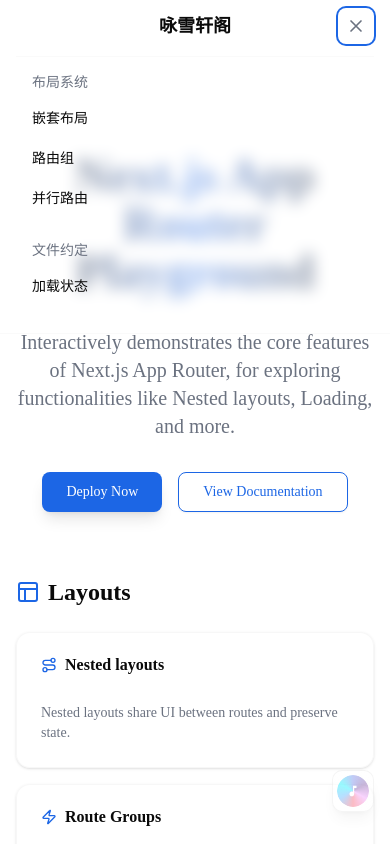
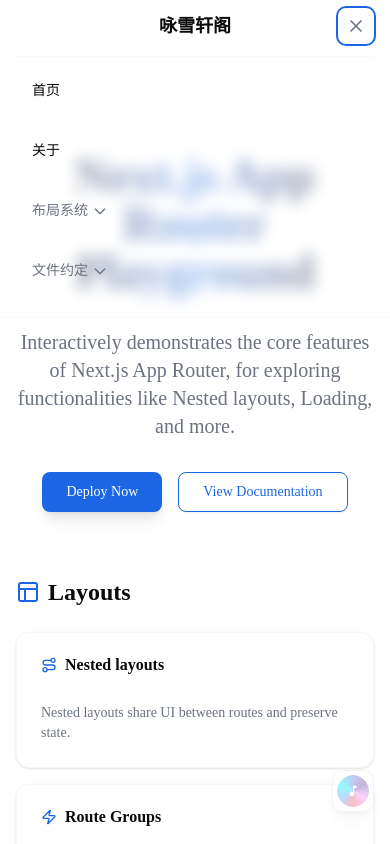
Before and after one commit to weiyuhl/next-app-router, a Next.js app: page / in a window 390 px wide. Both pictures are taken after a click on the button 356 px from the left and 26 px from the top of the page. Shown: the top 844 px of the page. Built offline with nearby package versions, Linux system fonts and the light colour scheme.

Commit message:
优化导航栏和返回顶部按钮：实现移动端菜单点击展开功能，调整按钮位置和箭头图标布局

```diff
--- a/src/components/BackToTop.tsx
+++ b/src/components/BackToTop.tsx
@@ -76,7 +76,7 @@
           onClick={scrollToTop}
           onMouseEnter={handleMouseEnter}
           onMouseLeave={handleMouseLeave}
-          className="fixed bottom-24 right-8 z-40 p-3 bg-white text-gray-600 hover:text-gray-800 rounded-full shadow-xl hover:shadow-2xl transition-all duration-300 hover:scale-110 focus:outline-none focus:ring-2 focus:ring-gray-300 focus:ring-offset-2 backdrop-blur-sm border border-gray-200 hover:bg-gray-50 hover:border-gray-300"
+          className="fixed bottom-24 right-4 z-40 p-3 bg-white text-gray-600 hover:text-gray-800 rounded-full shadow-xl hover:shadow-2xl transition-all duration-300 hover:scale-110 focus:outline-none focus:ring-2 focus:ring-gray-300 focus:ring-offset-2 backdrop-blur-sm border border-gray-200 hover:bg-gray-50 hover:border-gray-300"
           aria-label="返回顶部"
         >
           <ChevronUp className="w-5 h-5" />
--- a/src/components/Header.tsx
+++ b/src/components/Header.tsx
@@ -8,6 +8,7 @@
   const [isMobileMenuOpen, setIsMobileMenuOpen] = useState(false);
   const [isClient, setIsClient] = useState(false);
   const [expandedGroups, setExpandedGroups] = useState<string[]>([]);
+  const [mobileExpandedGroups, setMobileExpandedGroups] = useState<string[]>([]);
 
   useEffect(() => {
     // 标记客户端已挂载
@@ -20,6 +21,14 @@
 
   const toggleGroup = (groupTitle: string) => {
     setExpandedGroups(prev =>
+      prev.includes(groupTitle)
+        ? prev.filter(title => title !== groupTitle)
+        : [...prev, groupTitle]
+    );
+  };
+
+  const toggleMobileGroup = (groupTitle: string) => {
+    setMobileExpandedGroups(prev =>
       prev.includes(groupTitle)
         ? prev.filter(title => title !== groupTitle)
         : [...prev, groupTitle]
@@ -159,23 +168,51 @@
         {isMobileMenuOpen && (
           <div className="lg:hidden mt-4 pb-4 border-t border-border/20">
             <div className="flex flex-col space-y-6 pt-4">
+              {/* 静态链接 */}
+              {staticLinks.map((link) => (
+                <Link
+                  key={link.href}
+                  href={link.href}
+                  className="block px-4 py-2 text-sm font-medium text-foreground hover:text-muted-foreground transition-colors"
+                  onClick={() => setIsMobileMenuOpen(false)}
+                >
+                  {link.label}
+                </Link>
+              ))}
+
+              {/* 导航组 */}
               {navigationGroups.map((group) => (
                 <div key={group.title} className="flex flex-col space-y-2">
-                  <span className="text-sm font-medium text-muted-foreground px-4">
-                    {group.title}
-                  </span>
-                  <div className="flex flex-col space-y-1">
+                  <button
+                    onClick={() => toggleMobileGroup(group.title)}
+                    className="flex items-center space-x-1 px-4 py-2 text-sm font-medium text-muted-foreground hover:text-foreground transition-colors text-left"
+                  >
+                    <span>{group.title}</span>
+                    <svg
+                      className={`w-4 h-4 transition-transform duration-200 ${
+                        mobileExpandedGroups.includes(group.title) ? 'rotate-180' : ''
+                      }`}
+                      fill="none"
+                      stroke="currentColor"
+                      viewBox="0 0 24 24"
+                    >
+                      <path strokeLinecap="round" strokeLinejoin="round" strokeWidth={2} d="M19 9l-7 7-7-7" />
+                    </svg>
+                  </button>
+                  {mobileExpandedGroups.includes(group.title) && (
+                    <div className="flex flex-col space-y-1 pl-4">
                       {group.links.map((link) => (
                         <Link
                           key={link.href}
                           href={link.href}
-                        className="block px-4 py-2 text-sm text-foreground"
+                          className="block px-4 py-2 text-sm text-foreground hover:text-muted-foreground transition-colors"
                           onClick={() => setIsMobileMenuOpen(false)}
                         >
                           {link.label}
                         </Link>
                       ))}
                     </div>
+                  )}
                 </div>
               ))}
             </div>
```
Lines whose indentation alone changed are shown as unchanged.
